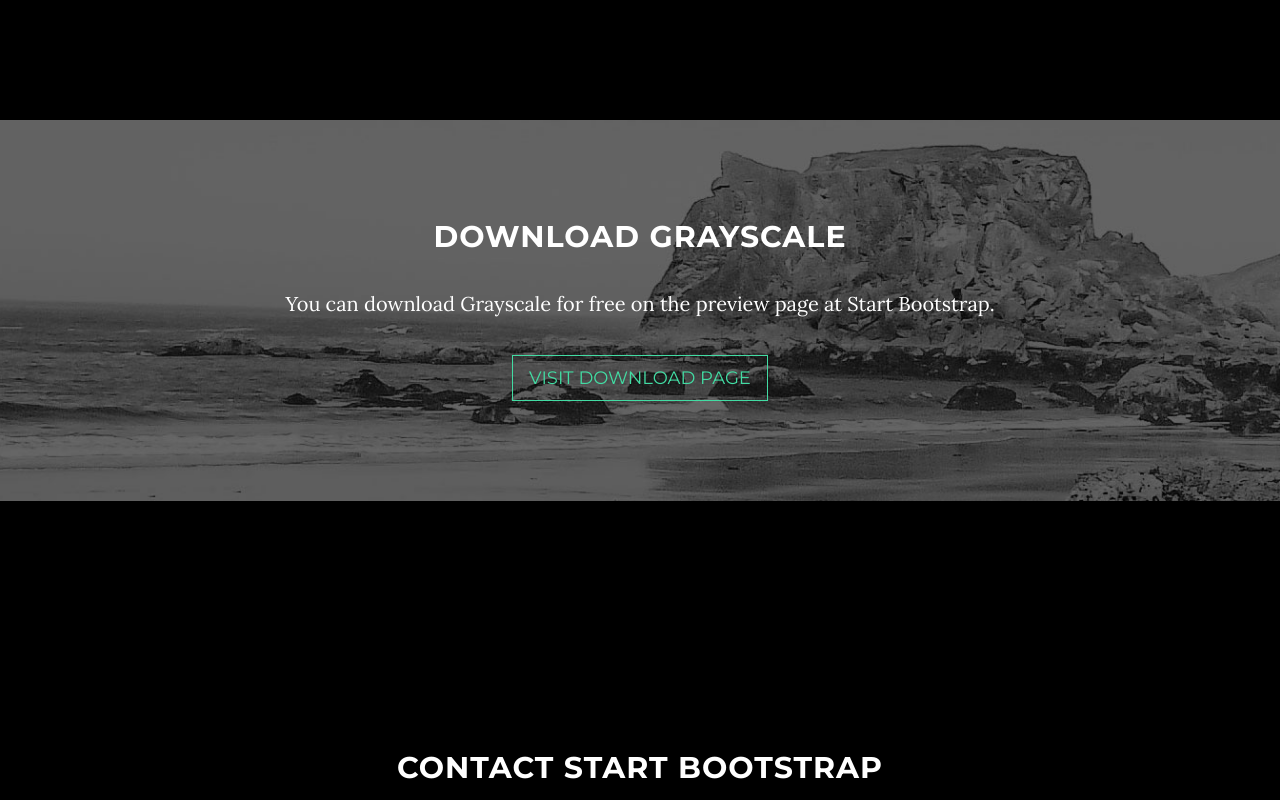
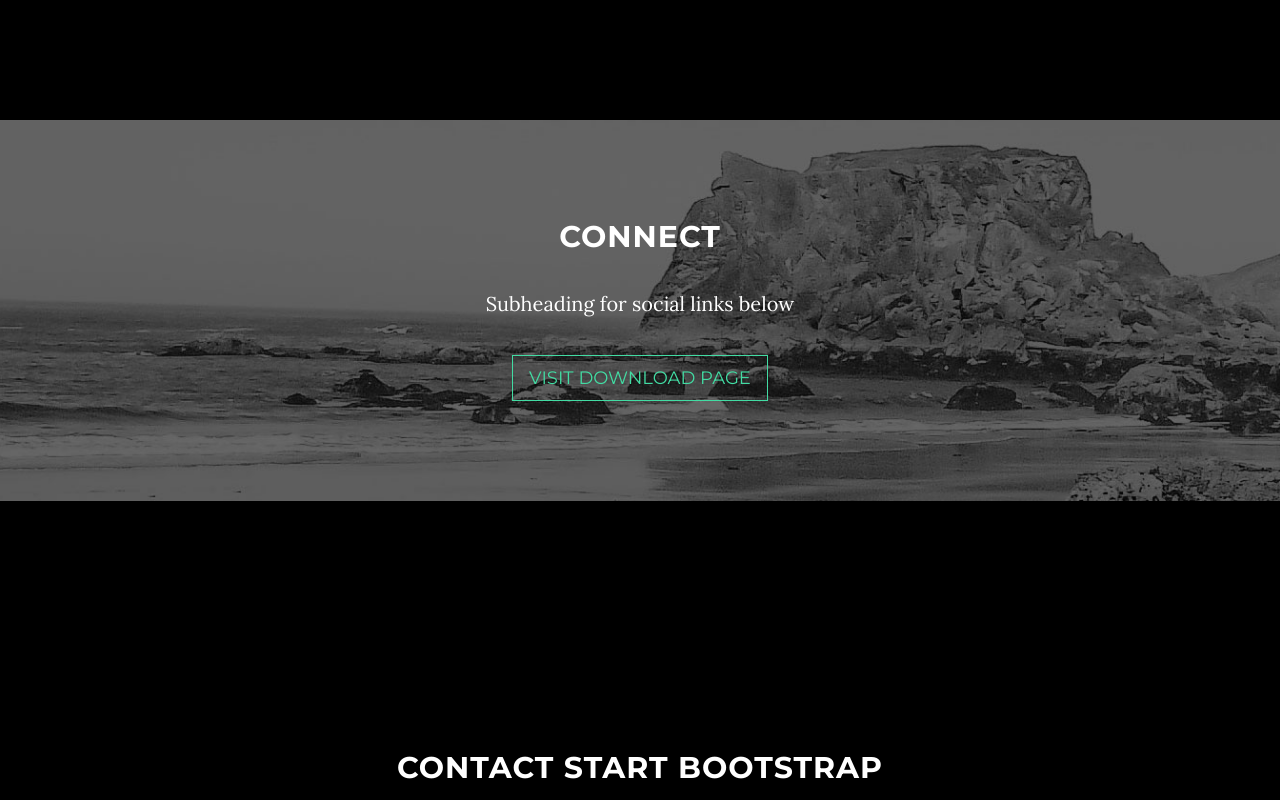
Before and after one commit to niknasty/webpromo, a website: page index.html in a window 1280 px wide. Shown: the part 1577-2377 px from the top of the page. Drawn offline with nearby package versions, Linux system fonts and the light colour scheme; some packages are replaced by stand-ins of ours.

Commit message:
Global Nav

```diff
--- a/index.html
+++ b/index.html
@@ -56,6 +56,9 @@
                         <a class="page-scroll" href="#about">About</a>
                     </li>
                     <li>
+                        <a class="page-scroll" href="#connect">Connect</a>
+                    </li>
+                    <li>
                         <a class="page-scroll" href="#contact">Contact</a>
                     </li>
                 </ul>
@@ -96,12 +99,12 @@
     </section>
 
     <!-- Download Section -->
-    <section id="download" class="content-section text-center">
+    <section id="connect" class="content-section text-center">
         <div class="download-section">
             <div class="container">
                 <div class="col-lg-8 col-lg-offset-2">
-                    <h2>Download Grayscale</h2>
-                    <p>You can download Grayscale for free on the preview page at Start Bootstrap.</p>
+                    <h2>Connect</h2>
+                    <p>Subheading for social links below</p>
                     <a href="http://startbootstrap.com/template-overviews/grayscale/" class="btn btn-default btn-lg">Visit Download Page</a>
                 </div>
             </div>
```
